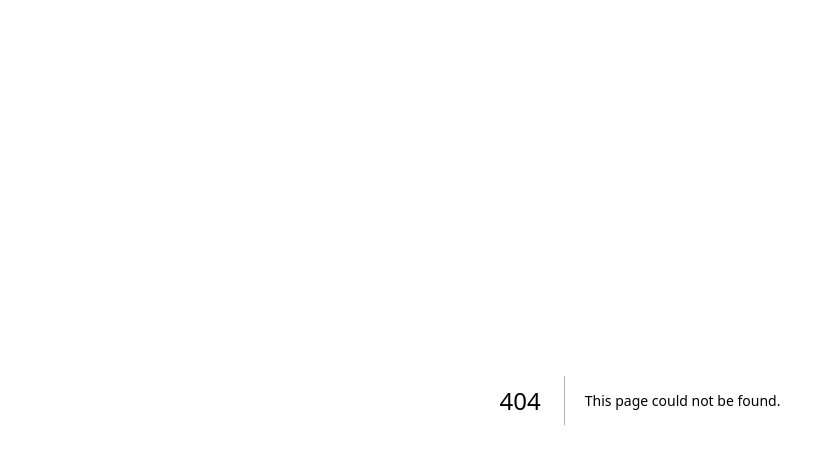
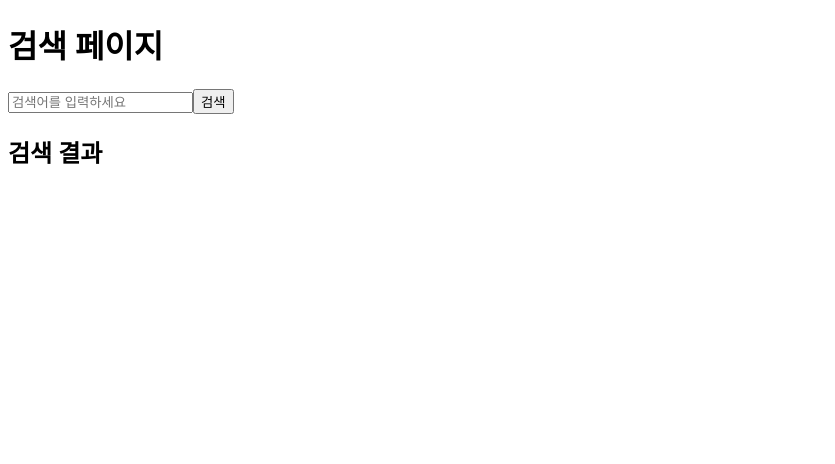
Before and after one commit to seunghee1108/tourmaps, a Next.js app: page /search in a window 1280 px wide. Before the commit this address had no page. Shown: the top 464 px of the page, without its empty margins (0-835 px from the left). Built offline with nearby package versions, Linux system fonts and the light colour scheme.

Commit message:
검색창 입력시 페이지 이동/ 검색어 입력하면 아래에 뜸

```diff
--- /dev/null
+++ b/app/search/page.tsx
@@ -0,0 +1,89 @@
+"use client";
+
+import axios from "axios";
+import { useRouter } from "next/navigation";
+import React, { useState } from "react";
+import styles from "@/app/styles/search.module.scss";
+import Topbar from "../components/Topbar/Topbar";
+
+interface SearchResultItem {
+  addr1: string;
+  addr2: string;
+  cat1: string;
+  cat2: string;
+  title: string;
+  firstimage: string;
+  firstimage2: string;
+}
+
+const SearchPage: React.FC = () => {
+  const [searchKeyword, setSearchKeyword] = useState<string>("");
+  const [searchResult, setSearchResult] = useState<SearchResultItem[]>([]);
+  const serviceKey =
+    "WRM%2FxwABX2ibu1FMzeh0M4ca55og%2BubZJmgviYSiIEluTOFZkIWMZ3%2BqvAcSS85SpKyryvYtYgt1AX4JLj1szQ%3D%3D";
+
+  const handleSearch = async () => {
+    try {
+      const response = await fetch(
+        `https://apis.data.go.kr/B551011/KorService1/searchKeyword1?MobileOS=ETC&MobileApp=%EC%95%84%EC%95%84&_type=json&keyword=${searchKeyword}&serviceKey=${serviceKey}`
+      );
+      if (response.ok) {
+        const result = await response.json();
+        const extractedResults: SearchResultItem[] =
+          result.response.body.items.item.map((item: any) => ({
+            addr1: item.addr1,
+            addr2: item.addr2,
+            cat1: item.cat1,
+            cat2: item.cat2,
+            title: item.title,
+            firstimage: item.firstimage,
+            firstimage2: item.firstimage2,
+          }));
+        setSearchResult(extractedResults);
+      } else {
+        console.error("Error:", response.statusText);
+      }
+    } catch (error) {
+      console.error("Error fetching data:", error);
+    }
+  };
+
+  const handleInputChange = (e: React.ChangeEvent<HTMLInputElement>) => {
+    setSearchKeyword(e.target.value.trim());
+  };
+
+  return (
+    <div className={styles.container}>
+      <h1>검색 페이지</h1>
+      <div className={styles.searchContainer}>
+        <input
+          type="text"
+          value={searchKeyword}
+          onChange={handleInputChange}
+          placeholder="검색어를 입력하세요"
+        />
+        <button onClick={handleSearch}>검색</button>
+      </div>
+      <div className={styles.resultContainer}>
+        <h2>검색 결과</h2>
+        <ul>
+          {searchResult.map((item, index) => (
+            <li key={index}>
+              <div>
+                <h3>{item.title}</h3>
+                <p>{item.addr1}</p>
+                <p>{item.addr2}</p>
+                <p>{item.cat1}</p>
+                <p>{item.cat2}</p>
+                <p>{item.title}</p>
+                <p>{item.firstimage}</p>
+              </div>
+            </li>
+          ))}
+        </ul>
+      </div>
+    </div>
+  );
+};
+
+export default SearchPage;
```
